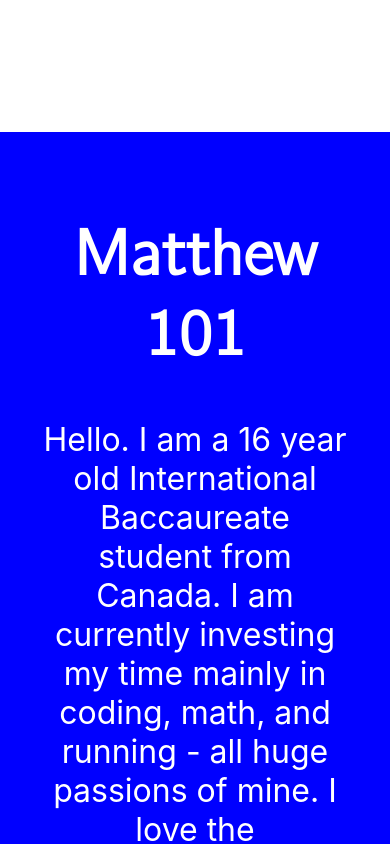
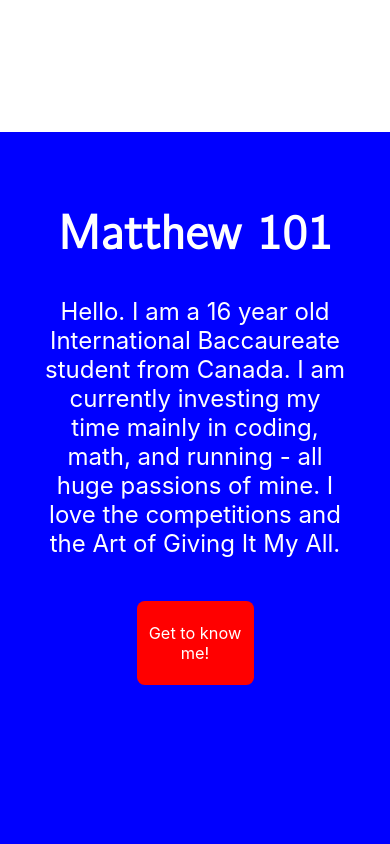
Before and after one commit to CodingMayus/codingmayus.github.io, a React (Create React App) app: page / in a window 390 px wide. Shown: the part 940-1784 px from the top of the page. Built offline with nearby package versions, Linux system fonts and the light colour scheme.

Commit message:
Made mobile experience a bit better.  Added Hack the 6ix project !

```diff
--- a/src/home/home.css
+++ b/src/home/home.css
@@ -109,7 +109,8 @@
         font-size: 1.5em;
     }
     .aboutcontainer {
-        font-size: 2em;
+        font-size: 1.5em;
+
     }
     .identity{
         display:flex;
--- a/src/projects/projects.css
+++ b/src/projects/projects.css
@@ -56,7 +56,8 @@
     z-index: 3213;
     padding:5vh;
     height:60%;
-    overflow:scroll;
+    overflow:auto;
+    overflow-x:hidden;
 }
 
   @media screen and (max-width: 820px){
--- a/src/projects/projects.jsx
+++ b/src/projects/projects.jsx
@@ -7,6 +7,7 @@
 import PTC from './PTC.png';
 import miliblock from './miliblock.png';
 import debg from './DEbackground.png';
+import workstation from './workstation.jpg';
 import { FontAwesomeIcon } from '@fortawesome/react-fontawesome';
 import { faEnvelope } from '@fortawesome/free-solid-svg-icons';
 import {faLinkedin, faGithub, faInstagram, faStrava } from '@fortawesome/free-brands-svg-icons';
@@ -61,13 +62,14 @@
 
             </div> */}
             <div className = 'column'>
+            <Project img = {workstation} title = 'Focus Friend' description = 'At Hack the 6ix, we used React Native + Expo, arduinos, operational amplifiers, etc... to create an electroencephalogram ( EEG ) to determine if one is focused or not.' link = 'https://github.com/Yourself1011/focus-friend'/>
             <Project img  ={lemniscate} title = 'Lemniscate' description = 'A collaborative note-taking website utilizing famous, organized note-taking templates.' link ='https://github.com/CodingMayus/lemniscate'/>
             <Project img = {mentalhealth} title = 'Mental Health App' description = 'Accessing OpenAPI to create a friend you can talk to.' link='https://github.com/CodingMayus/Mental-Health-PSA'/>
             <Project img = {placeholderchecklist} title = 'Checklist Chrome Extension'description = 'Using Chrome.Storage API to create a personal TODO list.' link = 'https://github.com/CodingMayus/Check-List'/>
 
             </div>
             <div className =  'column'>
-            <Project img = {debg} title = 'DE Background' description = 'In the SHAD program, we came up with a solution to a specific part of the Green Energy issue affecting Youth.' link = 'https://github.com/viridis-expo/viridis-expo.github.io'/>
+            <Project img = {debg} title = 'Design Project' description = 'In the SHAD program, we came up with a solution to a specific part of the Green Energy issue affecting Youth.' link = 'https://github.com/viridis-expo/viridis-expo.github.io'/>
             <Project img = {PTC} title = 'Sea Debris Ocean Promotion' description = ' Using Leaflet Js as a medium, predict where ocean trash will likely end up on a map.' link = 'https://github.com/CodingMayus/PTC'/>
             <Project img  ={miliblock} title = 'Miliblock' description  = 'Personalizable website blocker chrome extension that motivates you. ' link = 'https://github.com/CodingMayus/chrome-extension'/>
 
```
Also changed, not shown: src/projects/workstation.jpg (added).
